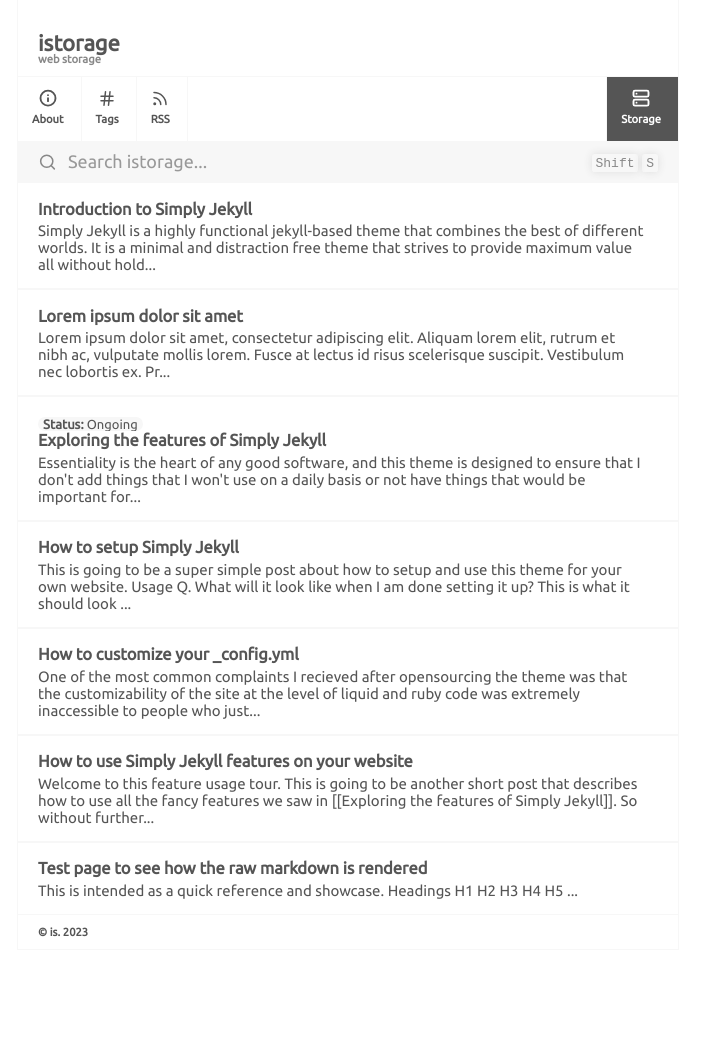
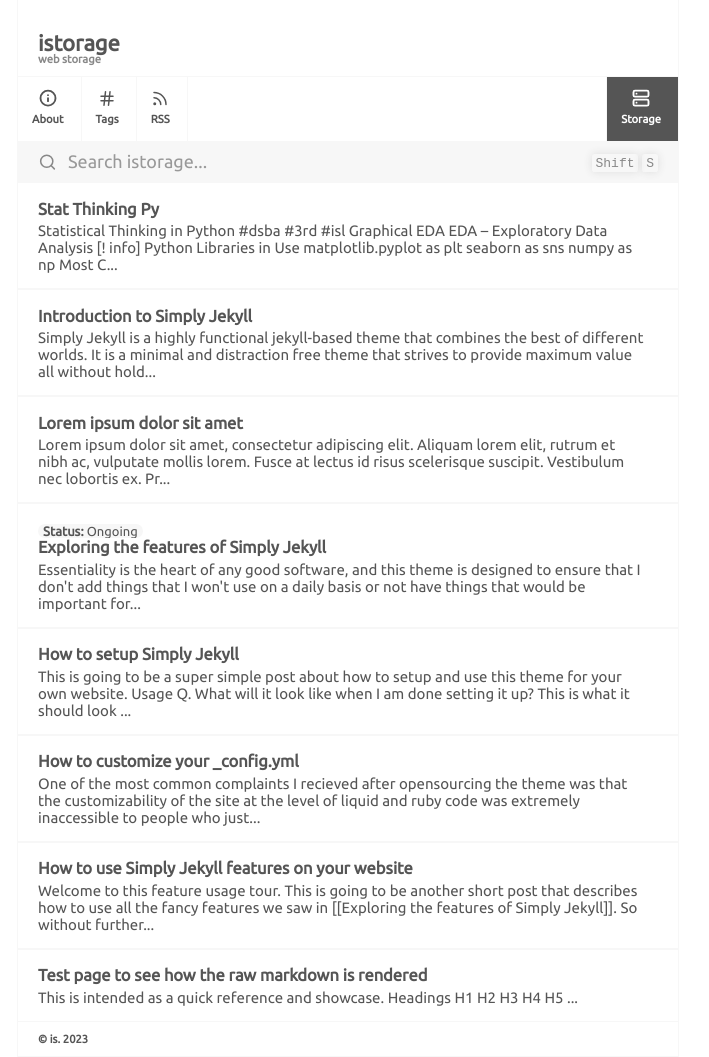
Before and after one commit to suchkow/suchkow.github.io, a Jekyll site: the page built from index.md, in a window 1280 px wide. Shown: the whole page, without its empty margins (292-1001 px from the left). Built offline with Jekyll 4.4.1, drawn with Linux system fonts in a browser that asks for light colours; before the commit the page ends 950 px from its top, so only the background shows below that; some of the changed lines change nothing that is shown.

Commit message:
Added first post

````diff
--- a/_includes/Footer.html
+++ b/_includes/Footer.html
@@ -1,34 +1,4 @@
-{%- comment -%}
-*
-* MIT License
-* Copyright (c) 2020 Raghuveer S
-*
-* Permission is hereby granted, free of charge, to any person obtaining a copy
-* of this software and associated documentation files (the "Software"), to deal
-* in the Software without restriction, including without limitation the rights
-* to use, copy, modify, merge, publish, distribute, sublicense, and/or sell
-* copies of the Software, and to permit persons to whom the Software is
-* furnished to do so, subject to the following conditions:
-*
-* The above copyright notice and this permission notice shall be included in all
-* copies or substantial portions of the Software.
-*
-* THE SOFTWARE IS PROVIDED "AS IS", WITHOUT WARRANTY OF ANY KIND, EXPRESS OR
-* IMPLIED, INCLUDING BUT NOT LIMITED TO THE WARRANTIES OF MERCHANTABILITY,
-* FITNESS FOR A PARTICULAR PURPOSE AND NONINFRINGEMENT. IN NO EVENT SHALL THE
-* AUTHORS OR COPYRIGHT HOLDERS BE LIABLE FOR ANY CLAIM, DAMAGES OR OTHER
-* LIABILITY, WHETHER IN AN ACTION OF CONTRACT, TORT OR OTHERWISE, ARISING FROM,
-* OUT OF OR IN CONNECTION WITH THE SOFTWARE OR THE USE OR OTHER DEALINGS IN THE
-* SOFTWARE.
-*
-* File: Footer.html
-* Author@Raghuveer S
-*
-* This file contains the markup for the copyright notice.
-*
-{%- endcomment -%}
-
-{%- if page.permalink != "/" -%}
+{%- if page.permalink != "/" and page.permalink != "/404.html" -%}
 <div class="main-site-subheader disable-select" id="scroll-head">
     <div class="back-icon" onclick="window.location.assign('/');">
         <svg class="ripple" xmlns="http://www.w3.org/2000/svg" height="24" viewBox="0 0 24 24" width="24">
@@ -39,6 +9,7 @@
     <p class="back-p">Home</p>
 </div>
 {%- endif -%}
+
 {%- if site.copyright.msg != nil and site.copyright.msg != empty and site.copyright.msg != null -%}
 <div id="copyright">
     <p id="copyright-notice">© {{site.copyright.msg}}. {{site.copyright.year}}</p>
--- /dev/null
+++ b/_posts/2023-09-21-stat-thinking-py.md
@@ -0,0 +1,283 @@
+# Statistical Thinking in Python
+---
+#dsba #3rd #isl
+
+#### Graphical EDA
+
+- EDA – Exploratory Data Analysis
+
+> [! info] Python Libraries in Use
+> matplotlib.pyplot as plt
+> seaborn as sns
+> numpy as np
+
+**Most Common Plots:**
+- Histogram
+- Bee Swarm Plot
+- Box Plot
+- Scatter Plot
+
+###### Bee-Swarm Plot
+```python
+# Create bee swarm plot with Seaborn's default settings
+_ = sns.swarmplot(x='species', y='petal length (cm)', data=df)
+
+# Label the axes
+_ = plt.xlabel('species')
+_ = plt.ylabel('petal length (cm)')
+
+plt.show() # Show the plot
+```
+
+###### Box Plot
+```python
+_ = sns.boxplot(x='east-west', y='dem_share', data=df_all_states)
+_ = plt.xlabel('region')
+_ = plt.ylabel('percent of vote for Obama')
+plt.show()
+```
+
+![[box-plot.png|center|380]]
+
+- **IQR** – interquartile range, which is from lower quartile (Q1, 25th perc.) to upper quartile (Q3, 75th perc.)
+
+###### Scatter Plot
+```Python
+# Make a scatter plot
+_ = plt.plot(versicolor_petal_length, versicolor_petal_width, marker='.', linestyle='none')
+
+# Label the axes
+_ = plt.xlabel('versicolor petal length')
+_ = plt.ylabel('versicolor petal width')
+
+# Show the result
+plt.show()
+```
+
+###### ECD Function
+
+- **ECDF** – Empirical Cumulative Distribution Function
+
+```Python
+def ecdf(data):
+	"""Compute ECDF for a one-dimensional array of measurements."""
+	n = len(data) # Number of data points
+	x = np.sort(data) # x-data for the ECDF
+	y = np.arange(1, n+1) / n # y-data for the ECDF
+return x, y
+```
+
+**Plotting multiple ECDFs:**
+```Python
+# Compute ECDFs
+x_set, y_set = ecdf(setosa_petal_length)
+x_vers, y_vers = ecdf(versicolor_petal_length)
+x_virg, y_virg = ecdf(virginica_petal_length)
+
+# Plot all ECDFs on the same plot
+_ = plt.plot(x_set, y_set, marker='.', linestyle='none')
+_ = plt.plot(x_vers, y_vers, marker='.', linestyle='none')
+_ = plt.plot(x_virg, y_virg, marker='.', linestyle='none')
+
+# Annotate the plot
+plt.legend(('setosa', 'versicolor', 'virginica'), loc='lower right')
+_ = plt.xlabel('petal length (cm)')
+_ = plt.ylabel('ECDF')
+
+# Display the plot
+plt.show()
+```
+
+
+#### Quantitative EDA
+
+> [! info ] Python Libraries in Use
+> numpy as np
+> scipy.stats as st
+
+- Outliers – data points, whose values are most far from the most of others.
+
+###### Mean, Median & Mode
+```python
+mean = np.mean(versicolor_petal_length)
+median = np.median(versicolor_petal_length)
+mode = st.mode(versicolor_petal_length)
+```
+
+###### Percentiles
+```python
+np.percentile(df, [25, 50, 75])
+```
+
+###### Variance & St. Deviation
+```python
+differences = versicolor_petal_length - np.mean(versicolor_petal_length)
+diff_sq = differences**2 # squared the diff
+variance_explicit = np.mean(diff_sq)
+
+variance_np = np.var(versicolor_petal_length)
+
+print(variance_explicit, variance_np)
+```
+
+```python
+variance = np.var(versicolor_petal_length)
+
+print(np.sqrt(variance))
+print(np.std(versicolor_petal_length))
+```
+
+###### Covariance
+```python
+# Compute the covariance matrix: covariance_matrix
+covariance_matrix = np.cov(versicolor_petal_length, versicolor_petal_width)
+print(covariance_matrix)
+
+# Extract covariance of length and width of petals: petal_cov
+petal_cov = covariance_matrix[0][1]
+print(petal_cov)
+```
+
+###### Pearson Correlation Coefficient
+```python
+def pearson_r(x, y):
+	"""Compute Pearson correlation coefficient between two arrays."""
+
+	# Compute correlation matrix: corr_mat
+	corr_mat = np.corrcoef(x, y)
+	return corr_mat[0,1]
+
+# Compute Pearson correlation coefficient for I. versicolor: r
+r = pearson_r(versicolor_petal_length, versicolor_petal_width)
+print(r)
+```
+
+#### Thinking Probabilistically – Discrete Variables
+
+> [! info ] Python Libraries in Use
+> numpy as np
+> numpy.random
+> matplotlib.pyplot as plt
+> custom ECD Function from [[stat-thinking-py#Graphical EDA#ECD Function]]
+
+###### Pseudo RNG
+
+- **RNG** – Random Number Generator
+Pseudo generator, because exact seed gives exact "random" number.
+
+```python
+seed = 2
+rng = np.random.default_rng(seed) # pseudo random generator
+print(rng) # rng-object
+
+random_numbers = rng.random(size=4) # amount of random-generated numbers
+```
+
+```python
+# Instantiate and seed the random number generator
+rng = np.random.default_rng(42)
+
+# Initialize random_numbers array
+random_numbers = np.empty(100000)
+
+# Generate random numbers by looping over range(100000)
+for i in range(100000):
+    random_numbers[i] = rng.random(size=1)
+
+# Plot a histogram
+_ = plt.hist(random_numbers)
+plt.show()
+```
+
+###### Bernoulli Trials
+```python
+# Instantiate and seed random number generator
+rng = np.random.default_rng(42)
+
+
+# Initialize the number of defaults
+n_defaults = np.empty(1000)
+
+# Compute the number of defaults
+for i in range(1000):
+    n_defaults[i] = perform_bernoulli_trials(100, 0.05)
+
+# Plot the histogram with default number of bins; label your axes
+_ = plt.hist(n_defaults, bins=50, density=True)
+_ = plt.xlabel('number of defaults out of 100 loans')
+_ = plt.ylabel('probability')
+plt.show()
+```
+
+![[bernoulli-stat-thinking.png|center|350]]
+
+###### Exercise: Will the bank fail?
+
+> Plot the number of defaults you got from the previous exercise, in your namespace as `n_defaults`, as a CDF. The `ecdf()` function you wrote in the first chapter is available.
+>
+> If interest rates are such that the bank will lose money if 10 or more of its loans are defaulted upon, what is the probability that the bank will lose money?
+
+```python
+# Compute ECDF
+x, y = ecdf(n_defaults)
+
+# Plot the ECDF with labeled axes
+_ = plt.plot(x, y, marker='.', linestyle='none')
+_ = plt.xlabel('x')
+_ = plt.ylabel('y')
+plt.show()
+
+# Compute the number of 100-loan simulations with 10 or more defaults
+n_lose_money = np.sum(n_defaults >= 10)
+print('Probability of losing money =', n_lose_money / len(n_defaults))
+```
+
+###### Binomial Distribution, PMF & CDF
+
+```python
+num_of_bernoulli_trials = 60
+probability_of_success = 0.1
+sample_size = 10000
+
+rng.binomial(num_of_bernoulli_trials, probability_of_success, size=sample_size)
+```
+
+**Binomial CDF Plot**
+```python
+# Take 10,000 samples out of the binomial distribution
+n_defaults = rng.binomial(100,0.05,size=10000)
+
+# Compute CDF
+x,y = ecdf(n_defaults)
+
+# Plot the CDF with axis labels
+_ = plt.plot(x,y,marker='.',linestyle='none')
+plt.margins(0.02)
+_ = plt.xlabel('# of successes')
+_ = plt.ylabel('cdf')
+
+plt.show()
+```
+
+![[bin-dist-cdf.png|center|350]]
+
+###### Poisson Processes
+
+```python
+# Draw 10,000 samples out of Poisson distribution: samples_poisson
+samples_poisson = rng.poisson(10, 10000)
+
+# Print the mean and standard deviation
+print('Poisson: ', np.mean(samples_poisson), np.std(samples_poisson))
+
+# Specify values of n and p to consider for Binomial: n, p
+n = [20, 100, 1000]
+p = [0.5, 0.1, 0.01]
+
+# Draw 10,000 samples for each n,p pair: samples_binomial
+for i in range(3):
+	samples_binomial = rng.binomial(n[i], p[i], size=10000)
+
+	# Print results
+	print('n =', n[i], 'Binom:', np.mean(samples_binomial), np.std(samples_binomial))
+```
````
